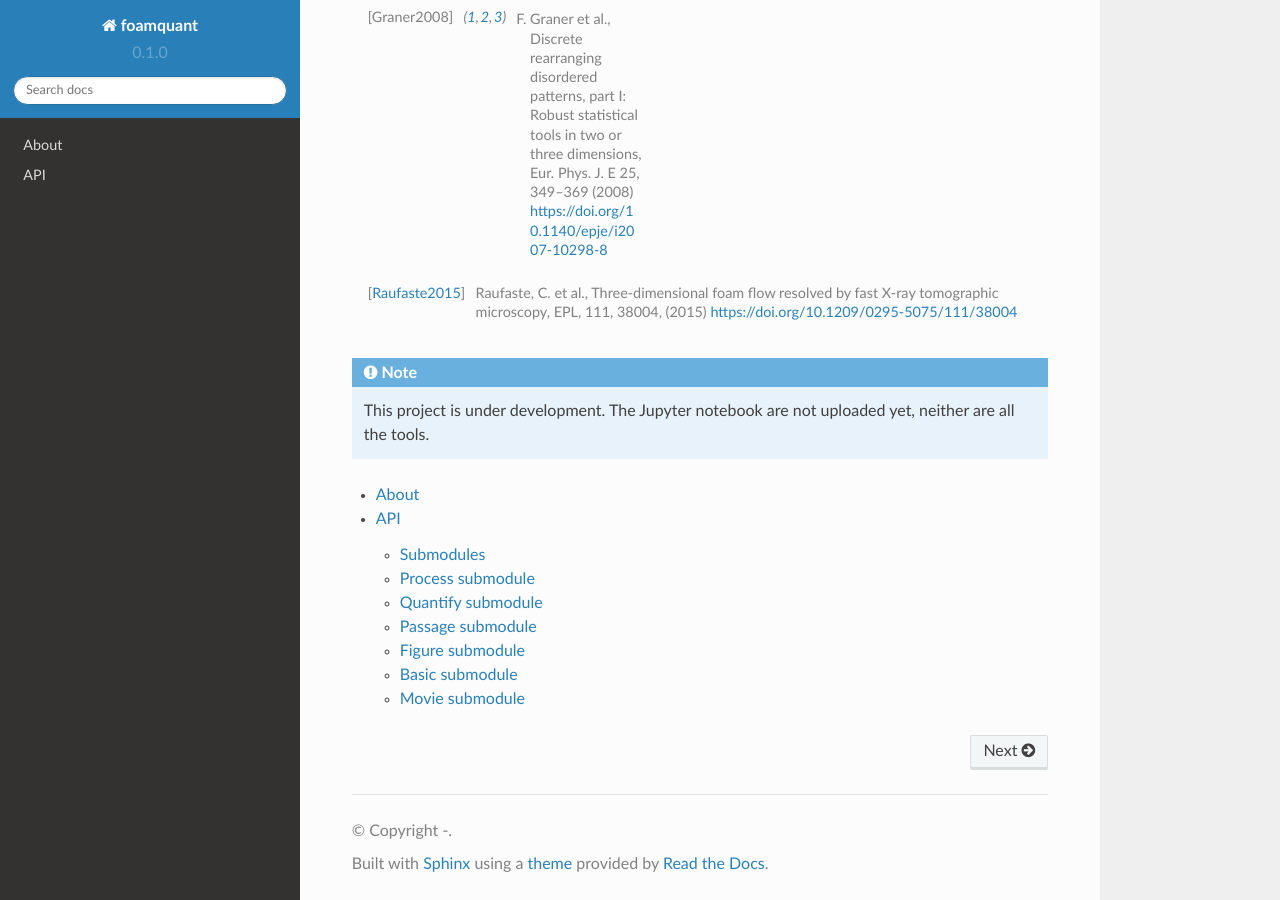
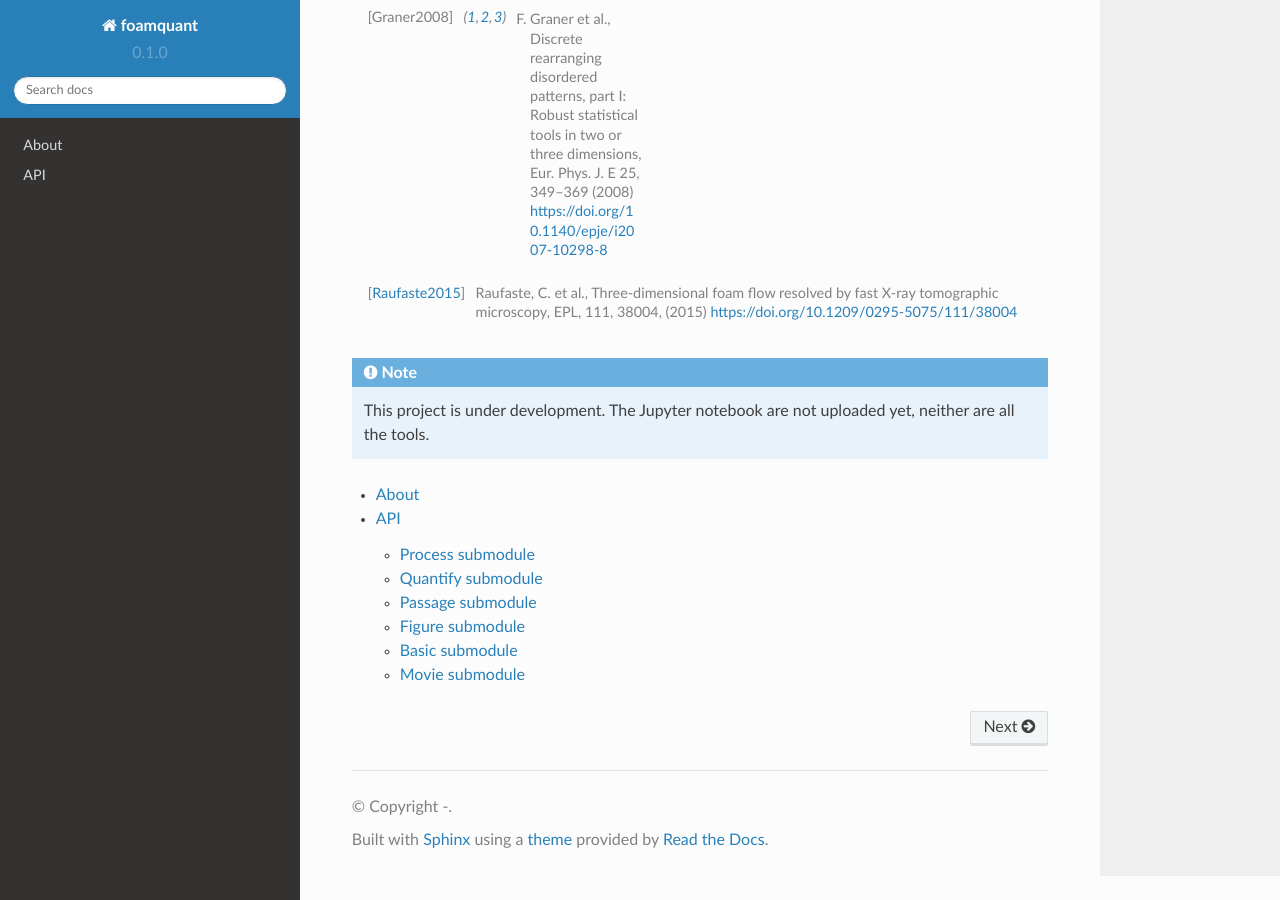
Before and after one commit to floschott/foamquant, a Sphinx documentation site: the page built from docs/source/index.rst, in a window 1280 px wide and 900 px high, scrolled down 3634 px. Built offline with Sphinx 7.4.7 and the Read the Docs theme 2.0.0, drawn with Linux system fonts in a browser that asks for light colours.

```diff
--- a/docs/source/api.rst
+++ b/docs/source/api.rst
@@ -1,9 +1,6 @@
 API
 =============
-Submodules
-------------------------
-.. autodoc:: FoamQuant
-   :toctree: generate
+
 
 
 Process submodule
```
